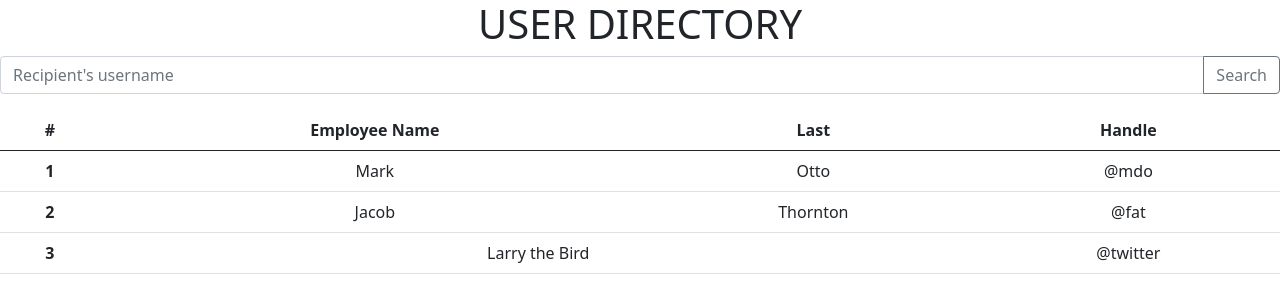
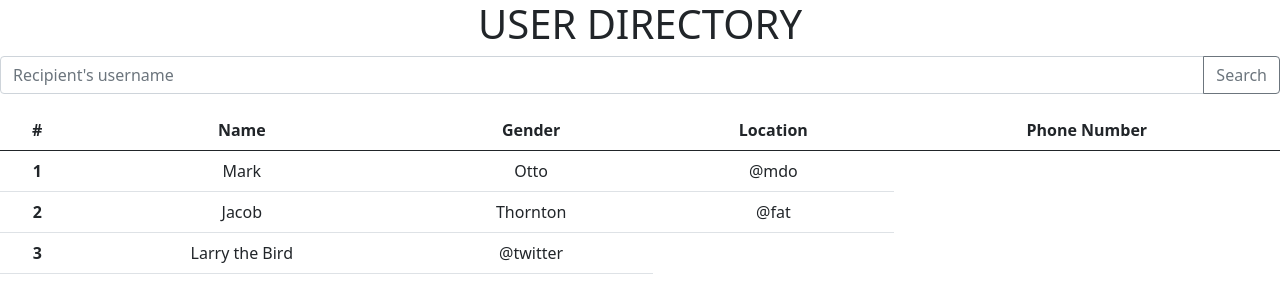
Before and after one commit to fewb92/user-directory, a React (Create React App) app in the folder user-directory/: page / in a window 1280 px wide. Shown: the top 302 px of the page. Built offline with nearby package versions, Linux system fonts and the light colour scheme; no server answers.

Commit message:
continued working on merging different fetch items into object array

```diff
--- a/user-directory/src/components/Table.js
+++ b/user-directory/src/components/Table.js
@@ -14,10 +14,30 @@ export default function Table() {
                     return (results.name.first + " " + results.name.last)
                 })
                 console.log(employeeNames)
-                const employeePhone = res.data.results.map((results) => {
+                const employeePhones = res.data.results.map((results) => {
                     return (results.cell)
                 })
-                console.log(employeePhone)
+                console.log(employeePhones)
+                const employeeGender = res.data.results.map((results) => {
+                    return (results.gender)
+                })
+                console.log(employeeGender)
+                const employeeLocation = res.data.results.map((results) => {
+                    return (results.location.city)
+                })
+                console.log(employeeLocation)
+
+                var fullUserInfoArray = [{}];
+                for (var i = 0; i < employeeNames.length; i++) {
+                    var id = employeeNames[i];
+                    var count = employeePhones[i];
+                    if (fullUserInfoArray[id] === undefined) {
+                        fullUserInfoArray[id] = count;
+                    } else {
+                        fullUserInfoArray[id] += count;
+                    }
+                }
+                console.log(fullUserInfoArray)
             })
     })
 
@@ -27,9 +47,10 @@ export default function Table() {
                 <thead>
                     <tr>
                     <th scope="col">#</th>
-                    <th scope="col">Employee Name</th>
-                    <th scope="col">Last</th>
-                    <th scope="col">Handle</th>
+                    <th scope="col">Name</th>
+                    <th scope="col">Gender</th>
+                    <th scope="col">Location</th>
+                    <th scope="col">Phone Number</th>
                     </tr>
                 </thead>
                 <tbody>
@@ -47,7 +68,7 @@ export default function Table() {
                     </tr>
                     <tr>
                     <th scope="row">3</th>
-                    <td colspan="2">Larry the Bird</td>
+                    <td>Larry the Bird</td>
                     <td>@twitter</td>
                     </tr>
                 </tbody>
```
